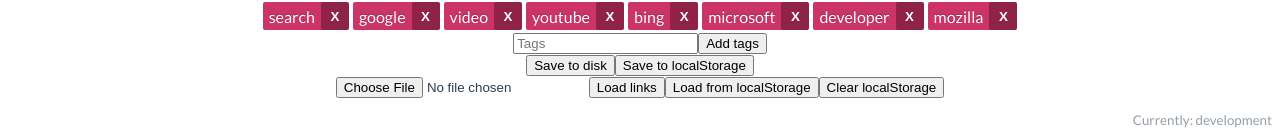
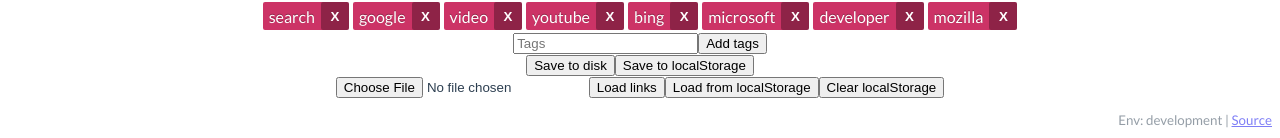
Before and after one commit to NedraeMessmer/nyamarks, a Vue app: page / in a window 1280 px wide. Shown: the part 839-977 px from the top of the page. Built offline with nearby package versions, Linux system fonts and the light colour scheme.

Commit message:
Add link to repository

```diff
--- a/src/App.vue
+++ b/src/App.vue
@@ -4,7 +4,10 @@
     <header-component></header-component>
     <router-view></router-view>
 
-    <p class="env">Currently: {{env}}</p>
+    <p class="env">
+      Env: {{env}} |
+      <a href="https://github.com/NedraeMessmer/nyamarks">Source</a>
+    </p>
   </div>
 </template>
 
```
